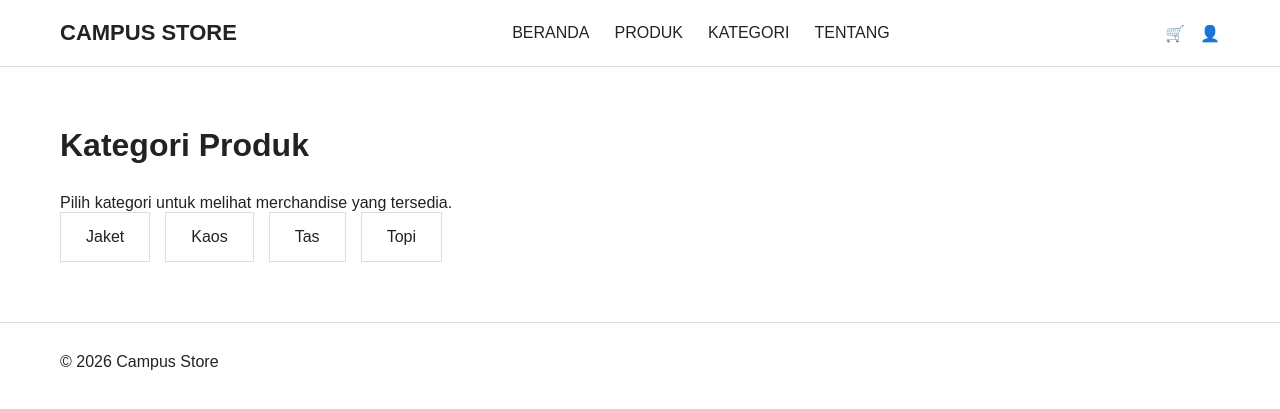
After one commit to Sitinurii/campus_store_ITPM, a PHP site: page /kategori.php in a window 1280 px wide. The commit adds this page. Shown: the top 409 px of the page. Run offline with PHP 8.4, Linux system fonts and the light colour scheme; data that the repository does not hold is empty.

Commit message:
Add category page and navigation
Co-authored-by: Copilot <223556219+Copilot@users.noreply.github.com>

```diff
--- a/index.php
+++ b/index.php
@@ -14,7 +14,7 @@
     <nav>
         <a href="index.php">BERANDA</a>
         <a href="produk.php">PRODUK</a>
-        <a href="#kategori">KATEGORI</a>
+        <a href="kategori.php">KATEGORI</a>
         <a href="#tentang">TENTANG</a>
     </nav>
 
@@ -46,8 +46,6 @@
         <a href="produk.php?kategori=Kaos">Kaos</a>
         <a href="produk.php?kategori=Tas">Tas</a>
         <a href="produk.php?kategori=Topi">Topi</a>
-        <a href="produk.php?kategori=Atribut">Atribut</a>
-        <a href="produk.php?kategori=Hoodie">Hoodie</a>
     </div>
 </section>
 
--- /dev/null
+++ b/kategori.php
@@ -0,0 +1,65 @@
+<?php
+require_once __DIR__ . '/koneksi.php';
+
+$kategori_result = $koneksi->query("SELECT id_kategori, nama_kategori FROM kategori ORDER BY nama_kategori");
+$kategori_list = [];
+
+if ($kategori_result) {
+    while ($row = $kategori_result->fetch_assoc()) {
+        $kategori_list[] = $row;
+    }
+}
+?>
+
+<!DOCTYPE html>
+<html lang="id">
+<head>
+    <meta charset="UTF-8">
+    <meta name="viewport" content="width=device-width, initial-scale=1.0">
+    <title>Kategori - Kampus Store</title>
+    <link rel="stylesheet" href="style.css">
+</head>
+<body>
+
+<header>
+    <div class="logo">CAMPUS STORE</div>
+
+    <nav>
+        <a href="index.php">BERANDA</a>
+        <a href="produk.php">PRODUK</a>
+        <a href="kategori.php">KATEGORI</a>
+        <a href="index.php#tentang">TENTANG</a>
+    </nav>
+
+    <div class="header-right">
+        <a href="keranjang.php" aria-label="Keranjang">🛒</a>
+        <a href="login.php" aria-label="Masuk">👤</a>
+    </div>
+</header>
+
+<main class="section">
+    <h1>Kategori Produk</h1>
+    <p>Pilih kategori untuk melihat merchandise yang tersedia.</p>
+
+    <div class="category-list">
+        <?php if (!empty($kategori_list)): ?>
+            <?php foreach ($kategori_list as $kategori): ?>
+                <a href="produk.php?kategori=<?php echo urlencode($kategori['nama_kategori']); ?>">
+                    <?php echo htmlspecialchars($kategori['nama_kategori'], ENT_QUOTES, 'UTF-8'); ?>
+                </a>
+            <?php endforeach; ?>
+        <?php else: ?>
+            <a href="produk.php?kategori=Jaket">Jaket</a>
+            <a href="produk.php?kategori=Kaos">Kaos</a>
+            <a href="produk.php?kategori=Tas">Tas</a>
+            <a href="produk.php?kategori=Topi">Topi</a>
+        <?php endif; ?>
+    </div>
+</main>
+
+<footer>
+    <p>© 2026 Campus Store</p>
+</footer>
+
+</body>
+</html>
--- a/produk.php
+++ b/produk.php
@@ -14,8 +14,8 @@
     <nav>
         <a href="index.php">BERANDA</a>
         <a href="produk.php">PRODUK</a>
-        <a href="#">KATEGORI</a>
-        <a href="#">TENTANG</a>
+        <a href="kategori.php">KATEGORI</a>
+        <a href="index.php#tentang">TENTANG</a>
     </nav>
 
     <div class="header-right">
@@ -80,7 +80,6 @@
         <a href="produk.php?kategori=Kaos">Kaos</a>
         <a href="produk.php?kategori=Tas">Tas</a>
         <a href="produk.php?kategori=Topi">Topi</a>
-        <a href="produk.php?kategori=Atribut">Atribut</a>
     </div>
 
     <div class="product-list">
```
